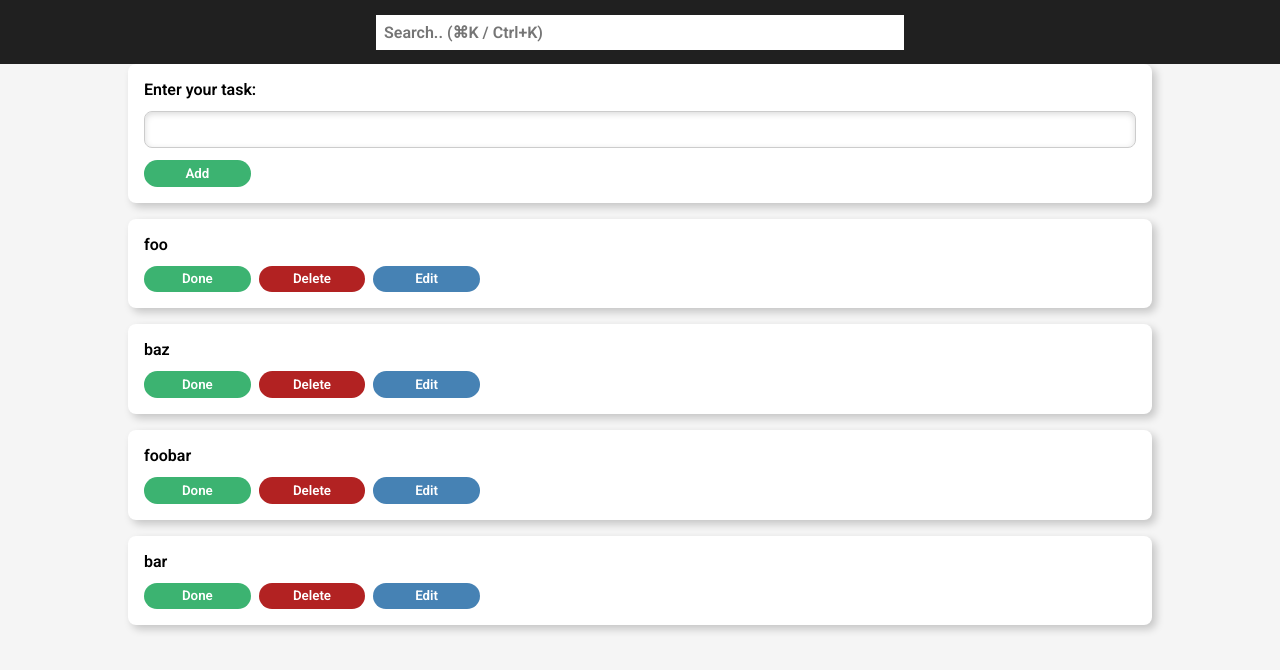
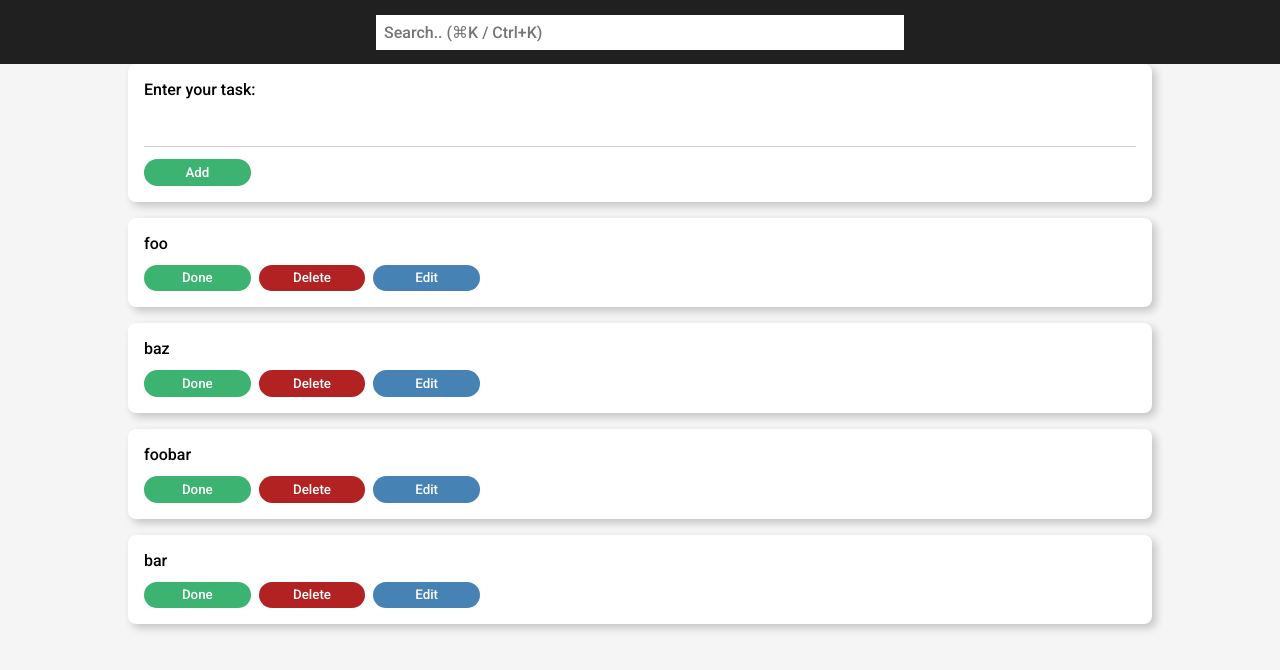
Before and after one commit to patricklubach/todo, a plain HTML site: page public/index.html in a window 1280 px wide. Drawn offline with Linux system fonts and the light colour scheme.

Commit message:
Remove unnecessary input formatting

```diff
--- a/public/style.css
+++ b/public/style.css
@@ -3,7 +3,7 @@
   padding: 0;
   font-family: "Roboto", sans-serif;
   font-optical-sizing: auto;
-  font-weight: 600;
+  font-weight: 500;
   font-style: normal;
   font-variation-settings: "wdth" 100;
 }
@@ -63,7 +63,6 @@ body {
     display: flex;
     flex-direction: column;
     row-gap: 1em;
-    /* background-color: aquamarine; */
     font-size: 1em;
 }
 
@@ -72,7 +71,6 @@ body {
     display: flex;
     flex-direction: column;
     row-gap: inherit;
-    /* background-color: burlywood; */
 }
 
 .task {
@@ -87,10 +85,9 @@ body {
 
 #description {
     font-size: inherit;
-    border: 1px solid #ccc;
-    border-radius: 8px;
+    border-bottom: 1px solid rgba(0, 0, 0, 0.183);
+    font-weight: 400;
     outline: none;
-    box-shadow: inset 0 2px 6px rgba(0, 0, 0, 0.15);
     padding: 0.5rem;
 }
 
```
